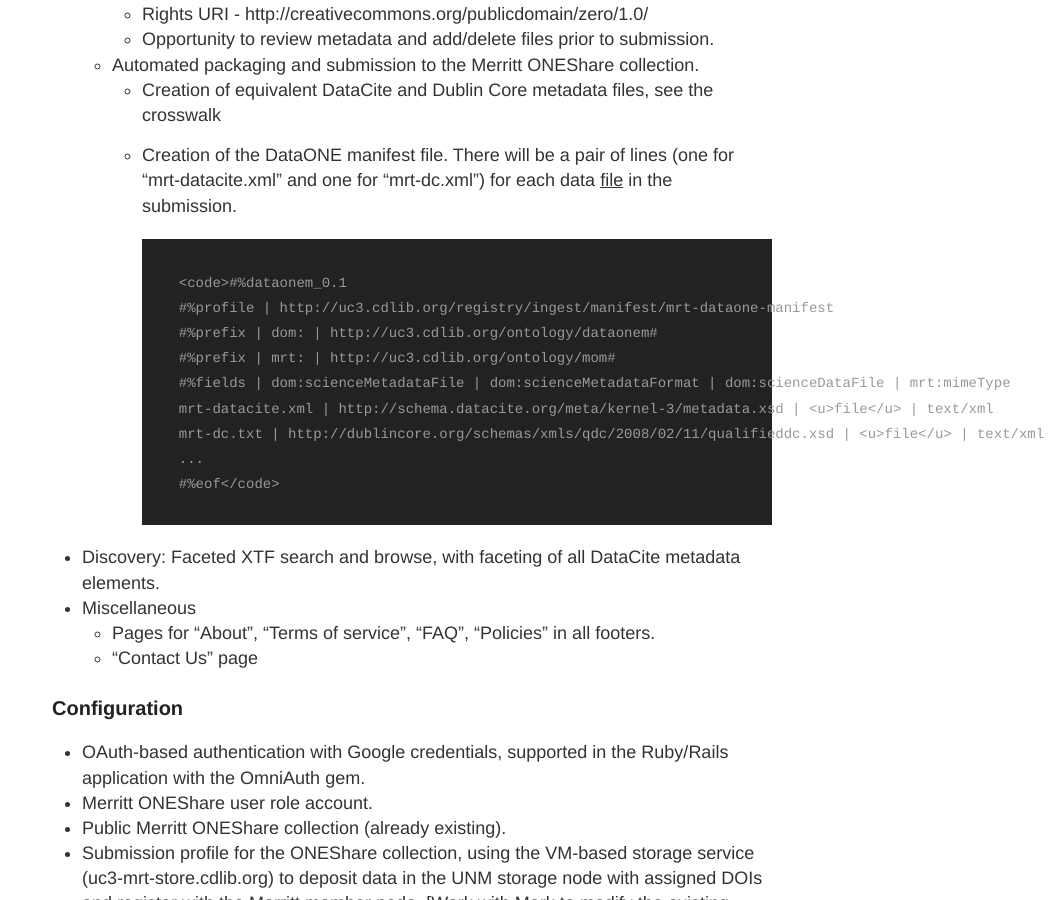
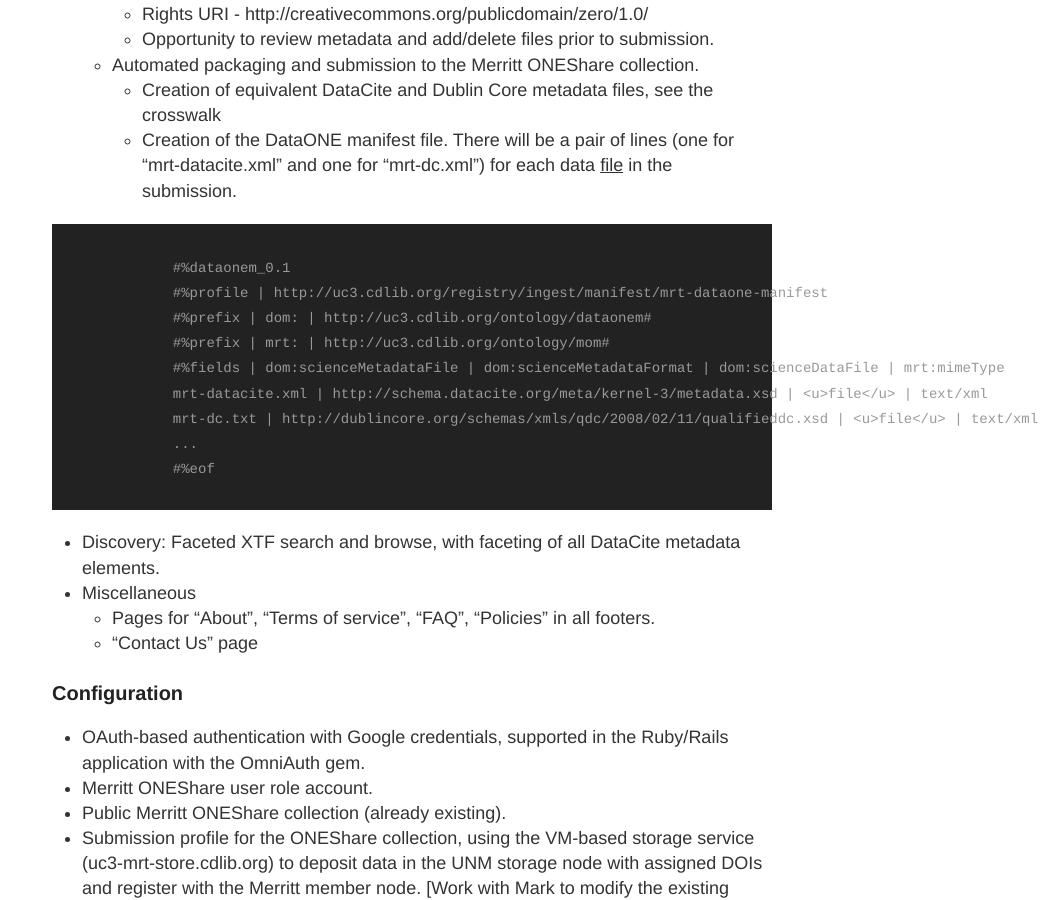
Before and after one commit to CDLUC3/dash, a Jekyll site: the page built from release-criteria.md, in a window 1280 px wide and 900 px high, scrolled down 1681 px. Shown: the whole window, without its empty margins (228-1280 px from the left). Built offline with Jekyll 4.4.1, drawn with Linux system fonts in a browser that asks for light colours.

Commit message:
fix code block

`````diff
--- a/release-criteria.md
+++ b/release-criteria.md
@@ -63,7 +63,8 @@
     * Creation of equivalent DataCite and Dublin Core metadata files, see the crosswalk
     * Creation of the DataONE manifest file. There will be a pair of lines (one for “mrt-datacite.xml” and one for “mrt-dc.xml”) for each data <u>file</u> in the submission.
 
-            <code>#%dataonem_0.1
+````
+            #%dataonem_0.1
             #%profile | http://uc3.cdlib.org/registry/ingest/manifest/mrt-dataone-manifest
             #%prefix | dom: | http://uc3.cdlib.org/ontology/dataonem#
             #%prefix | mrt: | http://uc3.cdlib.org/ontology/mom#
@@ -71,8 +72,8 @@
             mrt-datacite.xml | http://schema.datacite.org/meta/kernel-3/metadata.xsd | <u>file</u> | text/xml
             mrt-dc.txt | http://dublincore.org/schemas/xmls/qdc/2008/02/11/qualifieddc.xsd | <u>file</u> | text/xml
             ...
-            #%eof</code>
-
+            #%eof
+````
 * Discovery: Faceted XTF search and browse, with faceting of all DataCite metadata elements.
 * Miscellaneous
   * Pages for “About”, “Terms of service”, “FAQ”, “Policies” in all footers.
`````
